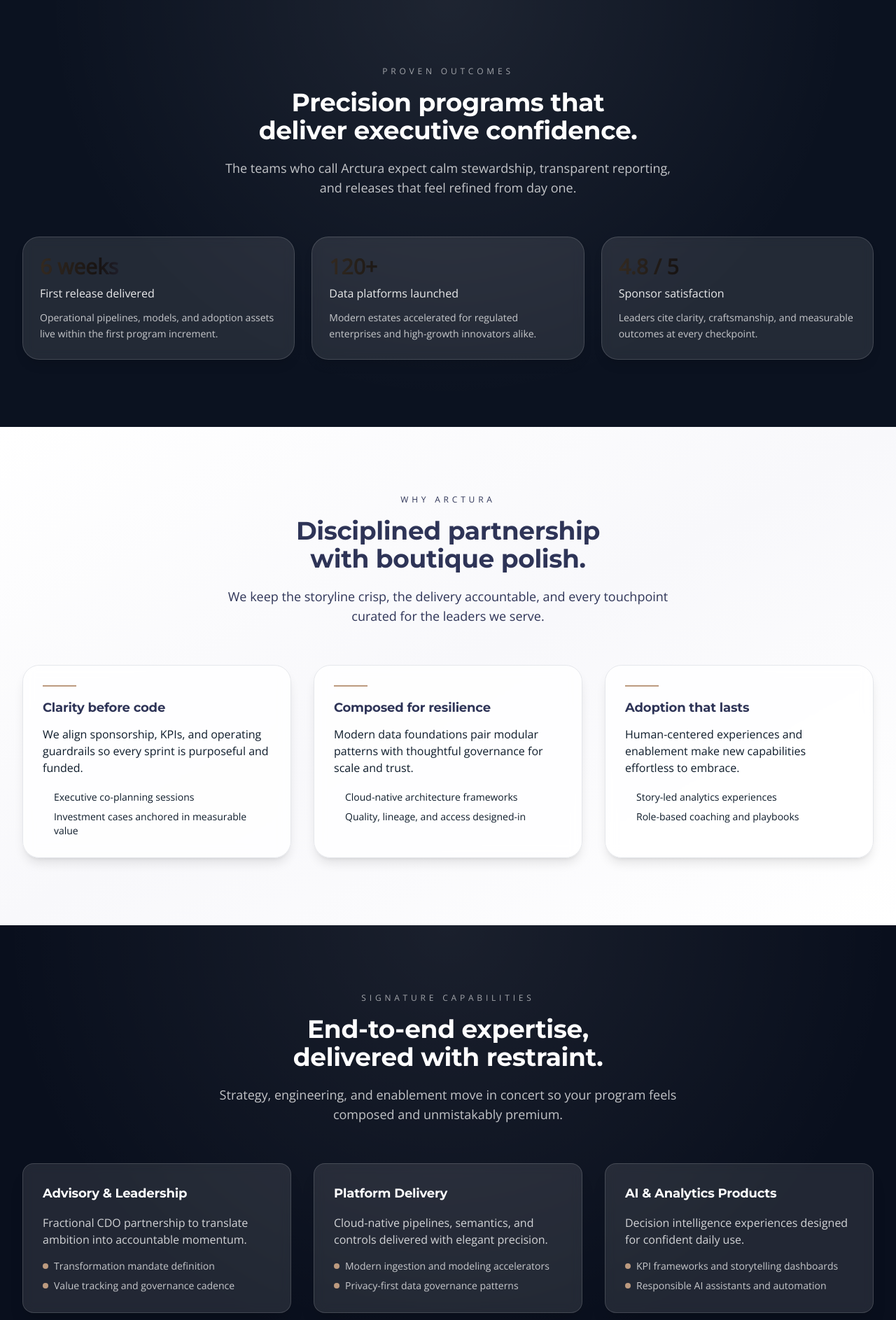
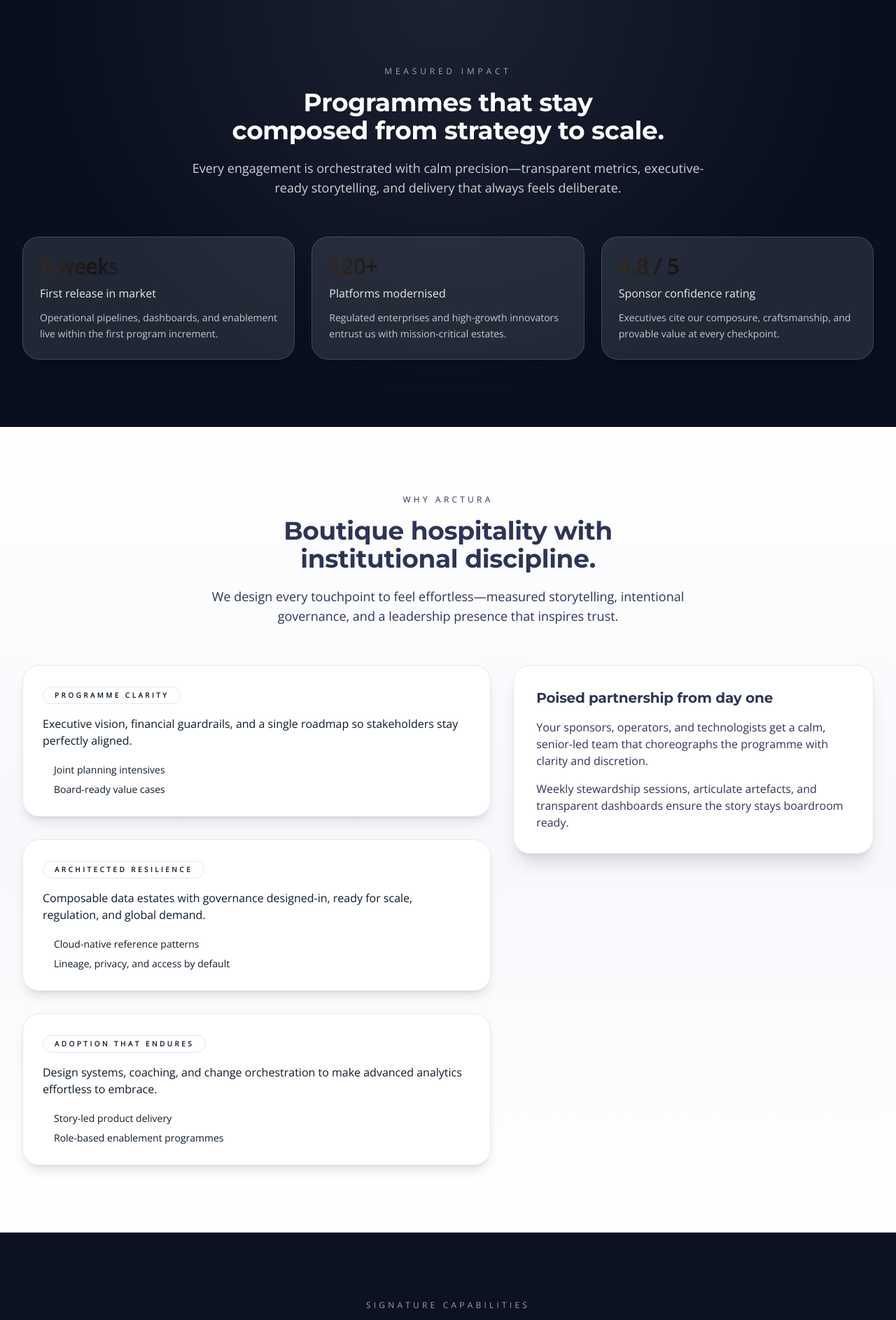
Before and after one commit to Andesfluffy/Arctura-Anaytics, a Next.js app: page / in a window 1280 px wide. Shown: the part 774-2660 px from the top of the page at 70% size. Built offline with nearby package versions, Linux system fonts and the light colour scheme; no server answers.

Commit message:
Polish home page with refined professional storytelling

```diff
--- a/src/app/page.tsx
+++ b/src/app/page.tsx
@@ -13,57 +13,57 @@ import { Button } from '@/components/ui/button'
 const stats = [
   {
     value: '6 weeks',
-    label: 'First release delivered',
-    description: 'Operational pipelines, models, and adoption assets live within the first program increment.'
+    label: 'First release in market',
+    description: 'Operational pipelines, dashboards, and enablement live within the first program increment.'
   },
   {
     value: '120+',
-    label: 'Data platforms launched',
-    description: 'Modern estates accelerated for regulated enterprises and high-growth innovators alike.'
+    label: 'Platforms modernised',
+    description: 'Regulated enterprises and high-growth innovators entrust us with mission-critical estates.'
   },
   {
     value: '4.8 / 5',
-    label: 'Sponsor satisfaction',
-    description: 'Leaders cite clarity, craftsmanship, and measurable outcomes at every checkpoint.'
+    label: 'Sponsor confidence rating',
+    description: 'Executives cite our composure, craftsmanship, and provable value at every checkpoint.'
   }
 ]
 
 const focusAreas = [
   {
-    title: 'Clarity before code',
+    title: 'Programme clarity',
     description:
-      'We align sponsorship, KPIs, and operating guardrails so every sprint is purposeful and funded.',
-    bullets: ['Executive co-planning sessions', 'Investment cases anchored in measurable value']
+      'Executive vision, financial guardrails, and a single roadmap so stakeholders stay perfectly aligned.',
+    bullets: ['Joint planning intensives', 'Board-ready value cases']
   },
   {
-    title: 'Composed for resilience',
+    title: 'Architected resilience',
     description:
-      'Modern data foundations pair modular patterns with thoughtful governance for scale and trust.',
-    bullets: ['Cloud-native architecture frameworks', 'Quality, lineage, and access designed-in']
+      'Composable data estates with governance designed-in, ready for scale, regulation, and global demand.',
+    bullets: ['Cloud-native reference patterns', 'Lineage, privacy, and access by default']
   },
   {
-    title: 'Adoption that lasts',
+    title: 'Adoption that endures',
     description:
-      'Human-centered experiences and enablement make new capabilities effortless to embrace.',
-    bullets: ['Story-led analytics experiences', 'Role-based coaching and playbooks']
+      'Design systems, coaching, and change orchestration to make advanced analytics effortless to embrace.',
+    bullets: ['Story-led product delivery', 'Role-based enablement programmes']
   }
 ]
 
 const capabilities = [
   {
-    title: 'Advisory & Leadership',
-    summary: 'Fractional CDO partnership to translate ambition into accountable momentum.',
-    points: ['Transformation mandate definition', 'Value tracking and governance cadence']
+    title: 'Executive Advisory',
+    summary: 'Fractional CDO leadership translating ambition into accountable momentum.',
+    points: ['Strategy & mandate definition', 'Investment pacing and governance cadence']
   },
   {
     title: 'Platform Delivery',
-    summary: 'Cloud-native pipelines, semantics, and controls delivered with elegant precision.',
-    points: ['Modern ingestion and modeling accelerators', 'Privacy-first data governance patterns']
+    summary: 'Cloud, data, and AI estates crafted with precision and measurable reliability.',
+    points: ['Ingestion, modelling & activation accelerators', 'Privacy-first control and assurance patterns']
   },
   {
-    title: 'AI & Analytics Products',
-    summary: 'Decision intelligence experiences designed for confident daily use.',
-    points: ['KPI frameworks and storytelling dashboards', 'Responsible AI assistants and automation']
+    title: 'Analytics Experiences',
+    summary: 'Decision intelligence products that feel intuitive, branded, and ready for executive rooms.',
+    points: ['Narrative dashboards & KPI frameworks', 'Responsible AI copilots and automation']
   }
 ]
 
@@ -71,25 +71,25 @@ const engagements = [
   {
     phase: '01',
     title: 'Frame the mission',
-    subtitle: 'Set intent and measures of success.',
-    description: 'Immersive working sessions turn strategy into a sequenced, investable roadmap.'
+    subtitle: 'Establish intent and value measures.',
+    description: 'Immersive working sessions convert strategy into a sequenced, investable portfolio.'
   },
   {
     phase: '02',
     title: 'Shape & ship',
-    subtitle: 'Build with pace and polish.',
-    description: 'Cross-functional squads deliver production increments with weekly showcases and rigor.'
+    subtitle: 'Deliver with pace and polish.',
+    description: 'Cross-disciplinary squads release production increments with weekly showcases and rigor.'
   },
   {
     phase: '03',
     title: 'Embed & elevate',
-    subtitle: 'Enable lasting adoption.',
+    subtitle: 'Ensure lasting adoption.',
     description: 'Coaching, playbooks, and operating rhythms transfer capability with confidence.'
   }
 ]
 
 const assurances = [
-  'A single engagement lead orchestrating strategy, delivery, and change.',
+  'A single engagement lead coordinating strategy, delivery, and change.',
   'Security, governance, and measurement specialists embedded from day one.'
 ]
 
@@ -100,30 +100,25 @@ export default function HomePage() {
     <main id="content">
       <PhotoHero />
 
-      <Section className="relative overflow-hidden bg-[#0b1220] text-white">
-        <div
-          className="absolute inset-0 bg-[radial-gradient(circle_at_top,_rgba(255,255,255,0.08),_transparent_65%)]"
-          aria-hidden
-        />
-        <div
-          className="absolute -bottom-32 left-1/2 h-72 w-72 -translate-x-1/2 rounded-full bg-[var(--lion)]/20 blur-3xl"
-          aria-hidden
-        />
+      <Section className="relative overflow-hidden bg-[#090f1f] text-white">
+        <div className="absolute inset-0" aria-hidden>
+          <div className="absolute inset-0 bg-[radial-gradient(circle_at_top,_rgba(255,255,255,0.08),_transparent_65%)]" />
+          <div className="absolute -bottom-40 left-1/2 h-96 w-96 -translate-x-1/2 rounded-full bg-[var(--lion)]/20 blur-[120px]" />
+        </div>
         <Container className="relative">
           <motion.div
             initial={shouldReduceMotion ? false : { opacity: 0, y: 24 }}
             whileInView={shouldReduceMotion ? undefined : { opacity: 1, y: 0 }}
             transition={{ duration: 0.7, ease: 'easeOut' }}
             viewport={{ once: true }}
-            className="mx-auto max-w-2xl text-center"
+            className="mx-auto max-w-3xl text-center"
           >
-            <p className="text-xs uppercase tracking-[0.4em] text-white/60">Proven outcomes</p>
+            <p className="text-xs uppercase tracking-[0.4em] text-white/60">Measured impact</p>
             <h2 className="mt-4 text-balance text-3xl font-semibold md:text-4xl">
-              Precision programs that deliver executive confidence.
+              Programmes that stay composed from strategy to scale.
             </h2>
-            <p className="mt-5 text-base text-white/75 md:text-lg">
-              The teams who call Arctura expect calm stewardship, transparent reporting, and releases that feel refined from day
-              one.
+            <p className="mt-5 text-base text-white/80 md:text-lg">
+              Every engagement is orchestrated with calm precision—transparent metrics, executive-ready storytelling, and delivery that always feels deliberate.
             </p>
           </motion.div>
 
@@ -135,7 +130,7 @@ export default function HomePage() {
                 whileInView={shouldReduceMotion ? undefined : { opacity: 1, y: 0 }}
                 transition={{ duration: 0.6, ease: 'easeOut', delay: index * 0.08 }}
                 viewport={{ once: true }}
-                className="rounded-3xl border border-white/15 bg-white/10 p-6 text-left shadow-lg backdrop-blur"
+                className="rounded-3xl border border-white/15 bg-white/10 p-6 text-left shadow-xl backdrop-blur"
               >
                 <div className="text-3xl font-semibold text-gradient">{stat.value}</div>
                 <div className="mt-2 text-base font-medium text-white/90">{stat.label}</div>
@@ -146,38 +141,42 @@ export default function HomePage() {
         </Container>
       </Section>
 
-      <Section tone="light" className="relative overflow-hidden">
-        <div className="absolute inset-0 bg-gradient-to-br from-white via-[#f8f8fb] to-white" aria-hidden />
+      <Section id="what" tone="light" className="relative overflow-hidden">
+        <div className="absolute inset-0 bg-gradient-to-b from-white via-[#f7f8fc] to-white" aria-hidden />
         <Container className="relative">
           <motion.div
             initial={shouldReduceMotion ? false : { opacity: 0, y: 24 }}
             whileInView={shouldReduceMotion ? undefined : { opacity: 1, y: 0 }}
             transition={{ duration: 0.7, ease: 'easeOut' }}
             viewport={{ once: true }}
-            className="mx-auto max-w-2xl text-center text-[var(--space-cadet)]"
+            className="mx-auto max-w-3xl text-center text-[var(--space-cadet)]"
           >
-            <p className="text-xs uppercase tracking-[0.4em] text-[var(--space-cadet)]/60">Why Arctura</p>
+            <p className="text-xs uppercase tracking-[0.35em] text-[var(--space-cadet)]/60">Why Arctura</p>
             <h2 className="mt-4 text-balance text-3xl font-semibold md:text-4xl">
-              Disciplined partnership with boutique polish.
+              Boutique hospitality with institutional discipline.
             </h2>
-            <p className="mt-5 text-base text-[var(--bistre)]/80 md:text-lg">
-              We keep the storyline crisp, the delivery accountable, and every touchpoint curated for the leaders we serve.
+            <p className="mt-5 text-base text-[var(--bistre)]/85 md:text-lg">
+              We design every touchpoint to feel effortless—measured storytelling, intentional governance, and a leadership presence that inspires trust.
             </p>
           </motion.div>
 
-          <div className="mt-14 grid gap-8 md:grid-cols-3">
+          <div className="mt-14 grid gap-8 lg:grid-cols-[1.3fr,1fr] lg:items-start">
+            <div className="space-y-8">
               {focusAreas.map((area, index) => (
                 <motion.div
                   key={area.title}
-                initial={shouldReduceMotion ? false : { opacity: 0, y: 20 }}
+                  initial={shouldReduceMotion ? false : { opacity: 0, y: 18 }}
                   whileInView={shouldReduceMotion ? undefined : { opacity: 1, y: 0 }}
                   transition={{ duration: 0.6, ease: 'easeOut', delay: index * 0.08 }}
                   viewport={{ once: true }}
-                className="relative rounded-3xl border border-[var(--space-cadet)]/10 bg-white/80 p-7 text-left shadow-lg backdrop-blur"
+                  className="relative overflow-hidden rounded-3xl border border-[var(--space-cadet)]/10 bg-white/90 p-7 shadow-lg backdrop-blur"
                 >
-                <span className="mb-4 block h-0.5 w-12 bg-[var(--lion)]" aria-hidden />
-                <h3 className="text-lg font-semibold text-[var(--space-cadet)]">{area.title}</h3>
-                <p className="mt-3 text-sm text-[var(--bistre)]/80 md:text-base">{area.description}</p>
+                  <div className="pointer-events-none absolute -top-16 right-0 h-32 w-32 rounded-full bg-[var(--lion)]/15 blur-3xl" aria-hidden />
+                  <div className="relative">
+                    <span className="mb-4 inline-flex items-center rounded-full border border-[var(--space-cadet)]/15 bg-[var(--space-cadet)]/5 px-4 py-1 text-[10px] font-semibold uppercase tracking-[0.35em] text-[var(--space-cadet)]/70">
+                      {area.title}
+                    </span>
+                    <p className="text-sm text-[var(--bistre)]/80 md:text-base">{area.description}</p>
                     <ul className="mt-5 space-y-2 text-sm text-[var(--bistre)]/70">
                       {area.bullets.map((point) => (
                         <li key={point} className="flex items-start gap-2">
@@ -186,31 +185,51 @@ export default function HomePage() {
                         </li>
                       ))}
                     </ul>
+                  </div>
                 </motion.div>
               ))}
+            </div>
+
+            <motion.div
+              initial={shouldReduceMotion ? false : { opacity: 0, y: 20 }}
+              whileInView={shouldReduceMotion ? undefined : { opacity: 1, y: 0 }}
+              transition={{ duration: 0.6, ease: 'easeOut', delay: 0.2 }}
+              viewport={{ once: true }}
+              className="rounded-3xl border border-[var(--space-cadet)]/10 bg-white p-8 shadow-xl"
+            >
+              <div className="space-y-4 text-left text-[var(--space-cadet)]">
+                <h3 className="text-xl font-semibold">Poised partnership from day one</h3>
+                <p className="text-sm text-[var(--bistre)]/80 md:text-base">
+                  Your sponsors, operators, and technologists get a calm, senior-led team that choreographs the programme with clarity and discretion.
+                </p>
+                <p className="text-sm text-[var(--bistre)]/80 md:text-base">
+                  Weekly stewardship sessions, articulate artefacts, and transparent dashboards ensure the story stays boardroom ready.
+                </p>
+              </div>
+            </motion.div>
           </div>
         </Container>
       </Section>
 
-      <Section className="relative overflow-hidden bg-[#090f1d] text-white">
-        <div
-          className="absolute inset-0 bg-[radial-gradient(circle_at_top,_rgba(255,255,255,0.07),_transparent_70%)]"
-          aria-hidden
-        />
+      <Section className="relative overflow-hidden bg-[#0b1220] text-white">
+        <div className="absolute inset-0" aria-hidden>
+          <div className="absolute -top-24 left-1/2 h-72 w-72 -translate-x-1/2 rounded-full bg-[var(--lion)]/18 blur-3xl" />
+          <div className="absolute -bottom-24 right-12 h-80 w-80 rounded-full bg-[var(--space-cadet)]/25 blur-3xl" />
+        </div>
         <Container className="relative">
           <motion.div
             initial={shouldReduceMotion ? false : { opacity: 0, y: 24 }}
             whileInView={shouldReduceMotion ? undefined : { opacity: 1, y: 0 }}
             transition={{ duration: 0.7, ease: 'easeOut' }}
             viewport={{ once: true }}
-            className="mx-auto max-w-2xl text-center"
+            className="mx-auto max-w-3xl text-center"
           >
-            <p className="text-xs uppercase tracking-[0.4em] text-white/60">Signature capabilities</p>
+            <p className="text-xs uppercase tracking-[0.35em] text-white/60">Signature capabilities</p>
             <h2 className="mt-4 text-balance text-3xl font-semibold md:text-4xl">
-              End-to-end expertise, delivered with restraint.
+              Full-spectrum expertise delivered with restraint.
             </h2>
-            <p className="mt-5 text-base text-white/75 md:text-lg">
-              Strategy, engineering, and enablement move in concert so your program feels composed and unmistakably premium.
+            <p className="mt-5 text-base text-white/80 md:text-lg">
+              Strategy, engineering, and change move as one choreography—every release polished, governed, and ready for executive scrutiny.
             </p>
           </motion.div>
 
@@ -226,7 +245,7 @@ export default function HomePage() {
                 <HoverLift>
                   <Card
                     tone="glass"
-                    className="relative h-full overflow-hidden border-white/15 bg-white/10 p-7 text-left shadow-xl backdrop-blur"
+                    className="relative h-full overflow-hidden border-white/15 bg-white/10 p-7 text-left shadow-2xl backdrop-blur"
                   >
                     <div className="pointer-events-none absolute -right-16 -top-16 h-40 w-40 rounded-full bg-[var(--lion)]/18 blur-3xl" aria-hidden />
                     <div className="relative space-y-4">
@@ -250,39 +269,39 @@ export default function HomePage() {
       </Section>
 
       <Section tone="light" className="relative overflow-hidden">
-        <div className="absolute inset-0 bg-gradient-to-br from-white via-[#f5f6f9] to-white" aria-hidden />
+        <div className="absolute inset-0 bg-gradient-to-br from-white via-[#f3f4f8] to-white" aria-hidden />
         <Container className="relative">
           <motion.div
             initial={shouldReduceMotion ? false : { opacity: 0, y: 24 }}
             whileInView={shouldReduceMotion ? undefined : { opacity: 1, y: 0 }}
             transition={{ duration: 0.7, ease: 'easeOut' }}
             viewport={{ once: true }}
-            className="mx-auto max-w-2xl text-center text-[var(--space-cadet)]"
+            className="mx-auto max-w-3xl text-center text-[var(--space-cadet)]"
           >
-            <p className="text-xs uppercase tracking-[0.4em] text-[var(--space-cadet)]/60">How we partner</p>
+            <p className="text-xs uppercase tracking-[0.35em] text-[var(--space-cadet)]/60">How engagements flow</p>
             <h2 className="mt-4 text-balance text-3xl font-semibold md:text-4xl">
               A composed rhythm from first framing to lasting adoption.
             </h2>
-            <p className="mt-5 text-base text-[var(--bistre)]/80 md:text-lg">
-              You gain a senior-led squad that embeds with your teams, keeps communication effortless, and leaves a program ready to scale.
+            <p className="mt-5 text-base text-[var(--bistre)]/85 md:text-lg">
+              Senior leads stay at your shoulder, choreographing the cadence, translating insight, and giving sponsors confidence every step.
             </p>
           </motion.div>
 
           <div className="mt-14 grid gap-12 lg:grid-cols-[1.6fr,1fr] lg:items-start">
             <div className="relative pl-10">
               <span
-                className="absolute left-4 top-0 bottom-0 w-px bg-gradient-to-b from-[var(--space-cadet)]/80 via-[var(--space-cadet)]/40 to-[var(--lion)]/40"
+                className="absolute left-4 top-0 bottom-0 w-px bg-gradient-to-b from-[var(--space-cadet)]/70 via-[var(--space-cadet)]/30 to-[var(--lion)]/30"
                 aria-hidden
               />
               <div className="space-y-10">
                 {engagements.map((engagement, index) => (
                   <motion.div
                     key={engagement.phase}
-                    initial={shouldReduceMotion ? false : { opacity: 0, y: 20 }}
+                    initial={shouldReduceMotion ? false : { opacity: 0, y: 18 }}
                     whileInView={shouldReduceMotion ? undefined : { opacity: 1, y: 0 }}
                     transition={{ duration: 0.6, ease: 'easeOut', delay: index * 0.06 }}
                     viewport={{ once: true }}
-                    className="relative rounded-3xl bg-white/90 p-6 shadow-lg ring-1 ring-black/5"
+                    className="relative rounded-3xl bg-white/95 p-6 shadow-lg ring-1 ring-black/5"
                   >
                     <span
                       className="absolute -left-[34px] top-6 flex h-8 w-8 items-center justify-center rounded-full border border-white bg-[var(--space-cadet)] text-sm font-semibold text-white"
@@ -305,17 +324,14 @@ export default function HomePage() {
               whileInView={shouldReduceMotion ? undefined : { opacity: 1, y: 0 }}
               transition={{ duration: 0.6, ease: 'easeOut', delay: 0.2 }}
               viewport={{ once: true }}
-              className="rounded-3xl border border-[var(--space-cadet)]/10 bg-gradient-to-br from-[var(--space-cadet)] via-[var(--bistre)] to-[var(--lion)] p-[1px] shadow-xl"
+              className="rounded-3xl border border-[var(--space-cadet)]/10 bg-white p-8 shadow-xl"
             >
-              <div className="h-full w-full rounded-[calc(theme(borderRadius.3xl)-4px)] bg-white/95 p-8 text-[var(--space-cadet)]">
-                <h3 className="text-xl font-semibold text-[var(--space-cadet)]">Leadership you can count on</h3>
-                <p className="mt-3 text-sm text-[var(--bistre)]/80 md:text-base">
-                  Seasoned practitioners coordinate strategy, delivery, and change so executive sponsors have a single calm point of contact.
-                </p>
-                <ul className="mt-5 space-y-2 text-sm text-[var(--bistre)]/75">
+              <div className="space-y-4 text-left text-[var(--space-cadet)]">
+                <h3 className="text-xl font-semibold">Assurance you can rely on</h3>
+                <ul className="space-y-2 text-sm text-[var(--bistre)]/80">
                   {assurances.map((item) => (
                     <li key={item} className="flex items-start gap-2">
-                      <span className="mt-[6px] h-2 w-2 rounded-full bg-[var(--space-cadet)]/70" aria-hidden />
+                      <span className="mt-[6px] h-2 w-2 rounded-full bg-[var(--space-cadet)]/60" aria-hidden />
                       <span>{item}</span>
                     </li>
                   ))}
@@ -328,12 +344,12 @@ export default function HomePage() {
 
       <Section className="relative overflow-hidden bg-[#080d1b] text-white">
         <div className="absolute inset-0" aria-hidden>
-          <div className="absolute -top-24 left-1/2 h-80 w-80 -translate-x-1/2 rounded-full bg-[var(--lion)]/20 blur-[120px]" />
+          <div className="absolute -top-24 left-1/2 h-80 w-80 -translate-x-1/2 rounded-full bg-[var(--lion)]/22 blur-[120px]" />
           <div className="absolute -bottom-24 right-10 h-72 w-72 rounded-full bg-[var(--space-cadet)]/30 blur-3xl" />
         </div>
         <Container className="relative">
           <Glow className="mx-auto max-w-4xl">
-            <div className="rounded-3xl border border-white/15 bg-white/10 p-10 text-center backdrop-blur-lg shadow-2xl">
+            <div className="rounded-3xl border border-white/12 bg-white/10 p-10 text-center backdrop-blur-xl shadow-2xl">
               <motion.h3
                 initial={shouldReduceMotion ? false : { opacity: 0, y: 24 }}
                 whileInView={shouldReduceMotion ? undefined : { opacity: 1, y: 0 }}
@@ -341,7 +357,7 @@ export default function HomePage() {
                 viewport={{ once: true }}
                 className="text-3xl font-semibold md:text-4xl"
               >
-                Let’s craft your next data advantage together.
+                Let’s choreograph your next data advantage.
               </motion.h3>
               <motion.p
                 initial={shouldReduceMotion ? false : { opacity: 0, y: 24 }}
@@ -350,8 +366,7 @@ export default function HomePage() {
                 viewport={{ once: true }}
                 className="mt-4 text-base text-white/85 md:text-lg"
               >
-                We’ll co-design the roadmap, stand up the platform, and guide adoption with composure. Reach out and our leaders
-                will personally map the next step.
+                We co-design the strategy, engineer the platform, and guide adoption with composure. Reach out and our leaders will personally map the next step.
               </motion.p>
               <div className="mt-8 flex flex-col items-center justify-center gap-4 sm:flex-row">
                 <Glow className="w-full sm:w-auto">
```
Lines whose indentation alone changed are shown as unchanged.
